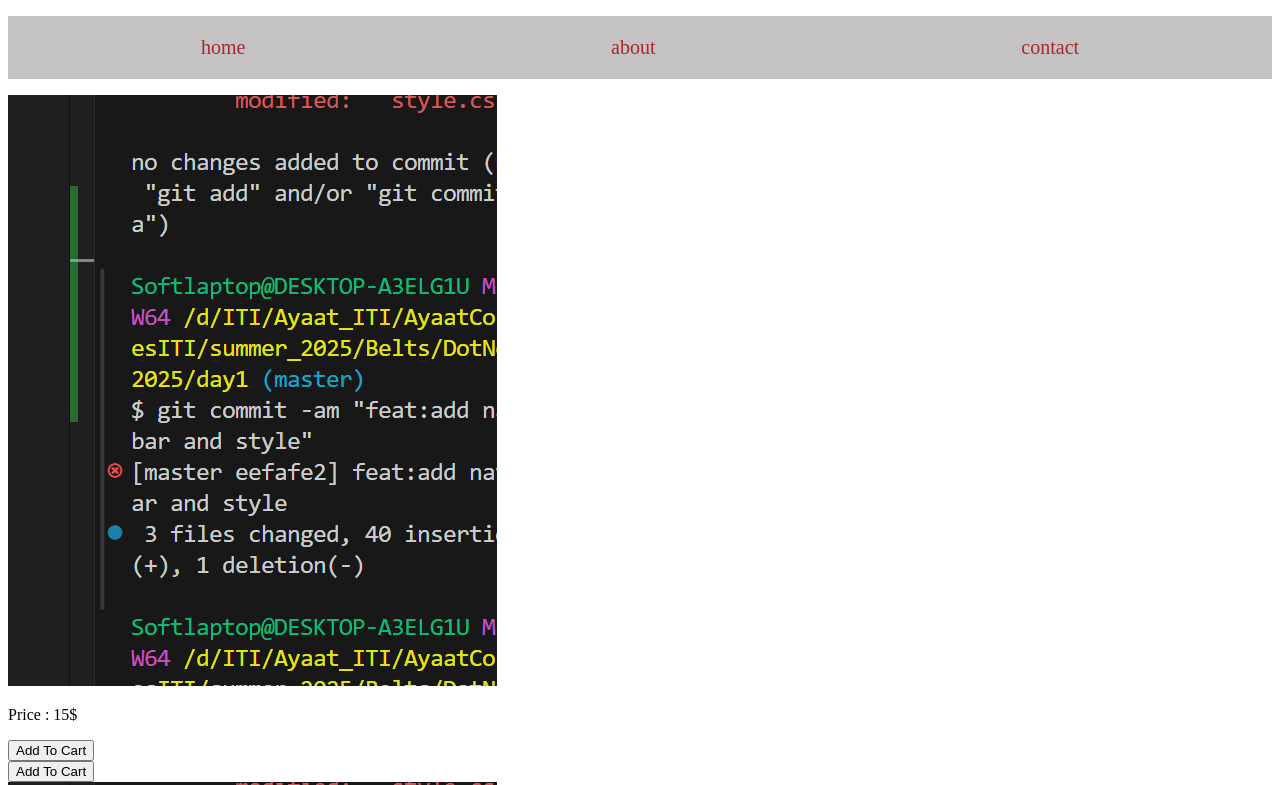
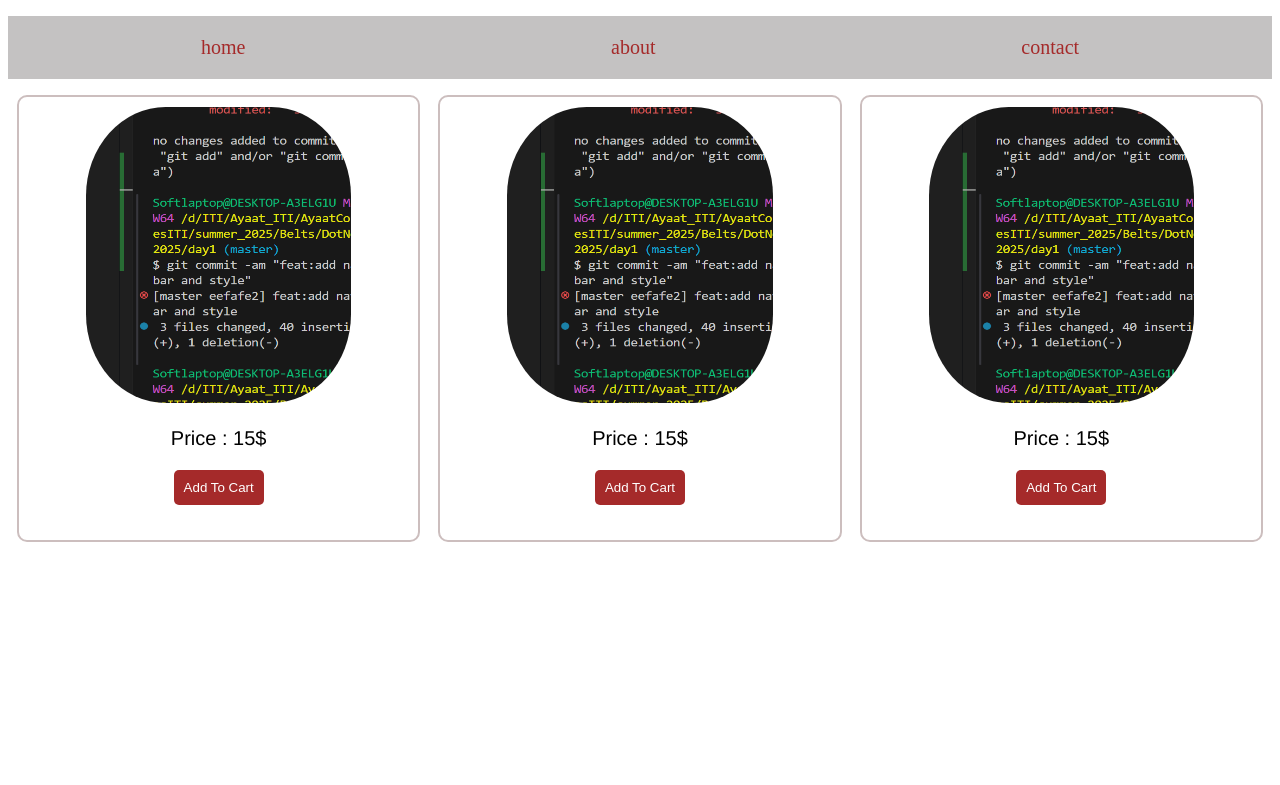
Before and after one commit to ayaatadel/Belts_DotNet_2025, a plain HTML site: page day1/index.html in a window 1280 px wide. Shown: the top 785 px of the page. Drawn offline with Linux system fonts and the light colour scheme.

Commit message:
style:add style to cards

```diff
--- a/day1/index.html
+++ b/day1/index.html
@@ -21,10 +21,12 @@
         <p>Price : 15$</p>
         <button>Add To Cart</button>
     </div>
-     <div>    <imgsrc="imgs/1.png"  alt="">
+     <div>    <img src="imgs/1.png"  alt="">
+        <p>Price : 15$</p>
         <button>Add To Cart</button>
     </div>
      <div>    <img src="imgs/1.png"  alt="">
+        <p>Price : 15$</p>
         <button>Add To Cart</button>
     </div>
     </section>
--- a/day1/style.css
+++ b/day1/style.css
@@ -18,3 +18,49 @@ ul li a{
     font-size: 20px;
 
 }
+
+
+section{
+    display: flex;
+    justify-content: space-around;
+    flex-wrap: wrap;
+}
+section div{
+    width: 30%;
+    border: 2px solid rgb(204, 190, 190);
+    text-align: center;
+    padding: 10px;
+    border-radius: 10px;
+    -webkit-border-radius: 10px;
+    -moz-border-radius: 10px;
+    -ms-border-radius: 10px;
+    -o-border-radius: 10px;
+}
+
+section div img{
+    width: 70%;
+    height: 70%;
+    border-radius: 30%;
+    -webkit-border-radius: 30%;
+    -moz-border-radius: 30%;
+    -ms-border-radius: 30%;
+    -o-border-radius: 30%;
+}
+
+section div button{
+    padding: 10px;
+    border-radius: 5px;
+    -webkit-border-radius: 5px;
+    -moz-border-radius: 5px;
+    -ms-border-radius: 5px;
+    -o-border-radius: 5px;
+    border: none;
+    background-color: brown;
+    color: white;
+}
+
+section div p{
+    font-family: 'Franklin Gothic Medium', 'Arial Narrow', Arial, sans-serif;
+    font-size: 20px;
+
+}
```
